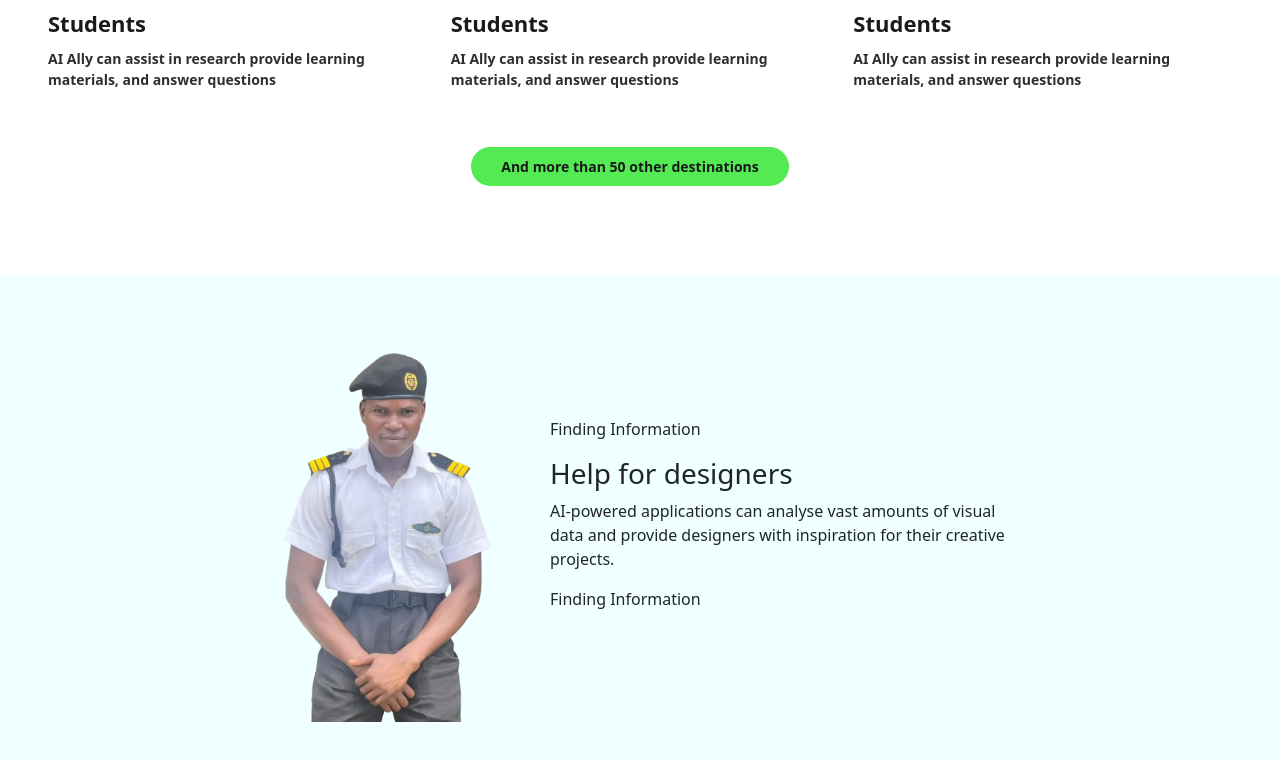
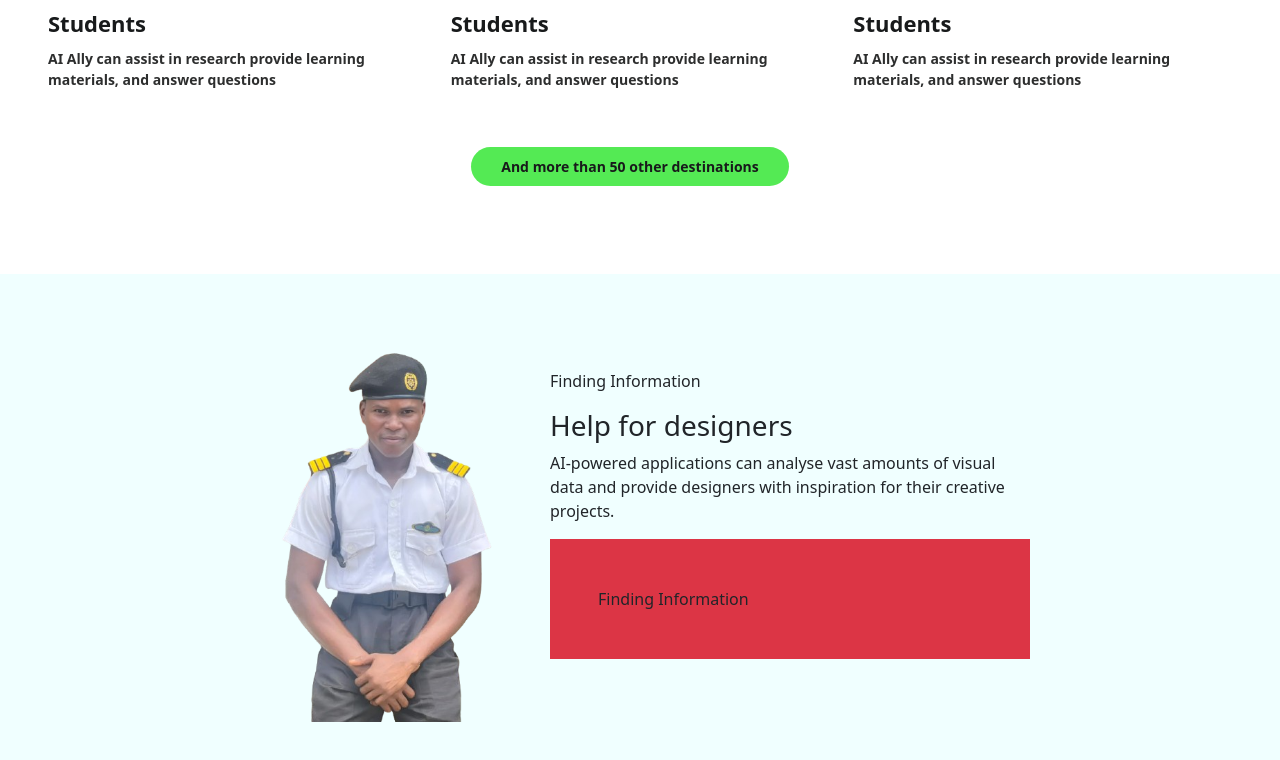
Before and after one commit to Holuwaconquer/Firstgit, a plain HTML site: page index.html in a window 1280 px wide. Shown: the part 876-1636 px from the top of the page. Drawn offline with Linux system fonts and the light colour scheme; files whose address does not match are found by name.

Commit message:
This is a new commit

```diff
--- a/index.html
+++ b/index.html
@@ -131,7 +131,7 @@
                 for their creative projects.
               </p>
             </div>
-            <p>Finding Information</p>
+            <p class="bg-danger p-5">Finding Information</p>
 
 
           <!-- <div class="column-2">
```
